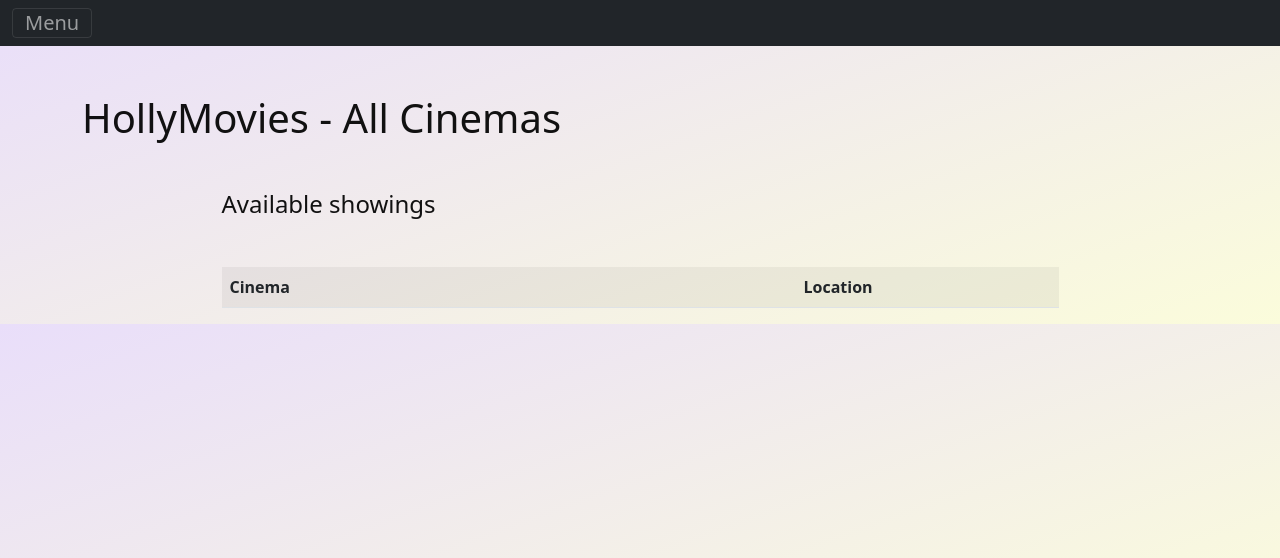
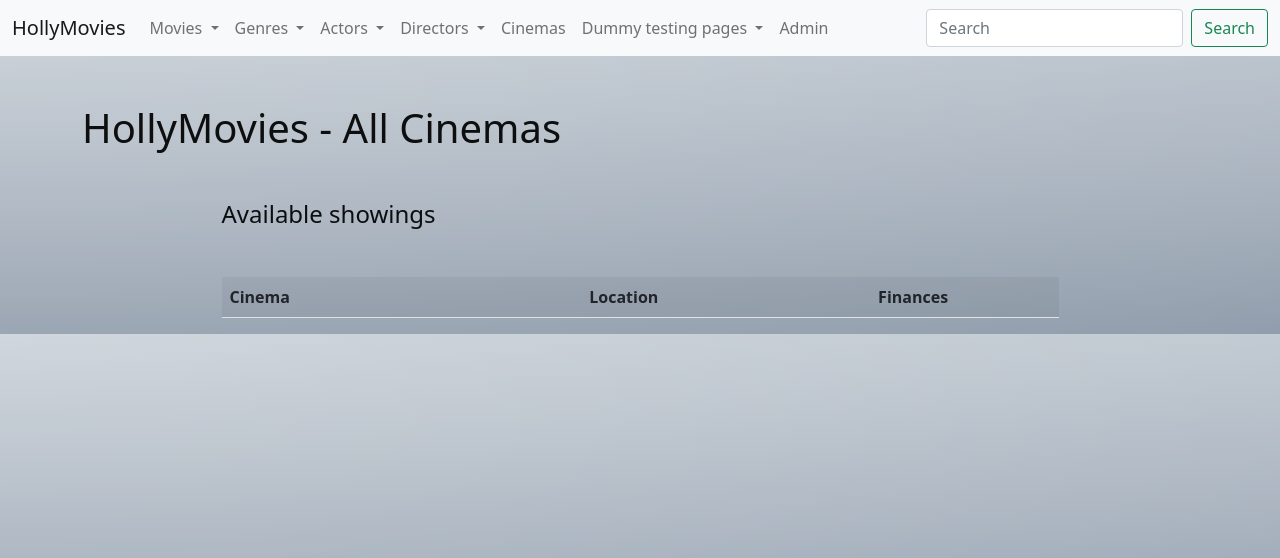
Before and after one commit to Aikusoid/hollymovies, a Django app: page /cinema/list/ in a window 1280 px wide. Shown: the top 558 px of the page. Run offline with Django 3.2, Linux system fonts and the light colour scheme; the visitor is signed in with stand-in values (Sample User, id 1); data that the repository does not hold is empty.

Commit message:
added finance feature to cinemas, base.html refactor

```diff
--- a/movie/admin.py
+++ b/movie/admin.py
@@ -23,7 +23,7 @@ class DirectorAdmin(admin.ModelAdmin):
 
 
 class CinemaAdmin(admin.ModelAdmin):
-    list_display = ['id', 'name', 'location']
+    list_display = ['id', 'name', 'location', 'finances']
 
 
 class CinemaMovieShowingsAdmin(admin.ModelAdmin):
@@ -36,7 +36,7 @@ class CinemaMovieShowingsAdmin(admin.ModelAdmin):
     def sold_out(obj):
         return obj.sold_out
 
-    list_display = ['cinema', 'movie', 'showing_time', 'duration', 'sold_out', 'sales_open', 'closed']
+    list_display = ['cinema', 'movie', 'showing_time', 'duration', 'numbers_of_tickets', 'available_tickets', 'sold_out', 'sales_open', 'closed']
 
 
 admin.site.register(Movie, MovieAdmin)
--- a/movie/models.py
+++ b/movie/models.py
@@ -83,6 +83,7 @@ class Cinema(BaseModel):
     name = models.CharField(max_length=512)
     location = models.CharField(max_length=512)
     movie_showings = models.ManyToManyField(Movie, related_name='cinemas', through='movie.CinemaMovieShowings')
+    finances = models.FloatField(default=0)
 
     class Meta:
         unique_together = ('name', 'location')
@@ -110,6 +111,10 @@ class CinemaMovieShowings(BaseModel):
         return self.available_tickets <= 0
 
     @property
+    def earnings(self):
+        return self.sold_tickets * self.ticket_price
+
+    @property
     def closed(self):
         now = timezone.now()
         closed = now > (self.showing_time + timedelta(minutes=self.duration))
--- a/movie/static/css/style.css
+++ b/movie/static/css/style.css
@@ -1,5 +1,6 @@
 body{
-    background-image: linear-gradient(160deg, #e9defa 0%, #fbfcdb 100%);
+    background: linear-gradient(-180deg, #BCC5CE 0%, #929EAD 98%), radial-gradient(at top left, rgba(255,255,255,0.30) 0%, rgba(0,0,0,0.30) 100%);
+    background-blend-mode: screen;
     color: rgba(0, 0, 0, 0.93);
     min-height: 100%;
 }
--- a/movie/templates/base.html
+++ b/movie/templates/base.html
@@ -9,51 +9,85 @@
     <link rel="stylesheet" href="{% static 'css/style.css' %}">
 </head>
 <body>
-    <nav class="navbar navbar-dark bg-dark">
+    <nav class="navbar navbar-expand-lg navbar-light bg-light">
         <div class="container-fluid">
-            <button class="navbar-toggler" type="button" data-bs-toggle="collapse" data-bs-target="#navbarToggleExternalContent" aria-controls="navbarToggleExternalContent" aria-expanded="false" aria-label="Toggle navigation">
-                <span>Menu</span>
+            <a class="navbar-brand" href="{% url 'homepage' %}">HollyMovies</a>
+            <button class="navbar-toggler" type="button" data-bs-toggle="collapse" data-bs-target="#navbarSupportedContent" aria-controls="navbarSupportedContent" aria-expanded="false" aria-label="Toggle navigation">
+                <span class="navbar-toggler-icon"></span>
             </button>
+            <div class="collapse navbar-collapse" id="navbarSupportedContent">
+                <ul class="navbar-nav me-auto mb-2 mb-lg-0">
+                    <li class="nav-item dropdown">
+                        <a class="nav-link dropdown-toggle" href="#" id="navbarDropdown" role="button" data-bs-toggle="dropdown" aria-expanded="false">
+                        Movies
+                        </a>
+                        <ul class="dropdown-menu" aria-labelledby="navbarDropdown">
+                            <li><a class="dropdown-item" href="{% url 'movie:list' %}">All Movies</a></li>
+                            <li><hr class="dropdown-divider"></li>
+                            <li><a class="dropdown-item" href="{% url 'movie:create' %}">Create Movie</a></li>
+                        </ul>
+                    </li>
+                    <li class="nav-item dropdown">
+                        <a class="nav-link dropdown-toggle" href="#" id="navbarDropdown" role="button" data-bs-toggle="dropdown" aria-expanded="false">
+                        Genres
+                        </a>
+                        <ul class="dropdown-menu" aria-labelledby="navbarDropdown">
+                            <li><a class="dropdown-item" href="{% url 'genre:list' %}">All Genres</a></li>
+                            <li><hr class="dropdown-divider"></li>
+                            <li><a class="dropdown-item" href="{% url 'genre:create' %}">Create Genre</a></li>
+                        </ul>
+                    </li>
+                    <li class="nav-item dropdown">
+                        <a class="nav-link dropdown-toggle" href="#" id="navbarDropdown" role="button" data-bs-toggle="dropdown" aria-expanded="false">
+                        Actors
+                        </a>
+                        <ul class="dropdown-menu" aria-labelledby="navbarDropdown">
+                            <li><a class="dropdown-item" href="{% url 'actor:list' %}">All Actors</a></li>
+                            <li><hr class="dropdown-divider"></li>
+                            <li><a class="dropdown-item" href="{% url 'actor:create' %}">Create Actor</a></li>
+                        </ul>
+                    </li>
+                    <li class="nav-item dropdown">
+                        <a class="nav-link dropdown-toggle" href="#" id="navbarDropdown" role="button" data-bs-toggle="dropdown" aria-expanded="false">
+                        Directors
+                        </a>
+                        <ul class="dropdown-menu" aria-labelledby="navbarDropdown">
+                            <li><a class="dropdown-item" href="{% url 'director:list' %}">All Directors</a></li>
+                            <li><hr class="dropdown-divider"></li>
+                            <li><a class="dropdown-item" href="{% url 'director:create' %}">Create Director</a></li>
+                        </ul>
+                    </li>
+                    <li class="nav-item">
+                        <a class="nav-link" href="{% url 'cinema:list' %}">Cinemas</a>
+                    </li>
+                    <li class="nav-item dropdown">
+                        <a class="nav-link dropdown-toggle" href="#" id="navbarDropdown" role="button" data-bs-toggle="dropdown" aria-expanded="false">
+                        Dummy testing pages
+                        </a>
+                        <ul class="dropdown-menu" aria-labelledby="navbarDropdown">
+                            <li><a class="dropdown-item" href="{% url 'data-types-testing' %}">Data types in templates</a></li>
+                            <li><a class="dropdown-item" href="{% url 'dummy-form' %}"></a></li>
+                        </ul>
+                    </li>
+                    <li class="nav-item">
+                        {% if request.user.is_authenticated %}
+                            {% if request.user.is_superuser %}
+                                <a class="nav-link " href="{% url 'admin:index' %}">Admin</a>
+                            {% else %}
+                                <a class="nav-link" href='#'>{{ request.user.username }}</a>
+                            {% endif %}
+                            {% else %}
+                                <a class="nav-link" href='#'>Login</a>
+                        {% endif %}
+                    </li>
+                </ul>
+                <form class="d-flex">
+                    <input class="form-control me-2" type="search" placeholder="Search" aria-label="Search">
+                    <button class="btn btn-outline-success" type="submit">Search</button>
+                </form>
+            </div>
         </div>
     </nav>
-    <div class="collapse" id="navbarToggleExternalContent">
-        <div class="bg-dark p-3">
-            <h6 class="text-white-50 pt-2"><strong>Application pages</strong></h6>
-            <h6><a href="{% url 'homepage' %}" class="text-decoration-none">Home</a></h6>
-
-            <h6 class="text-white-50 pt-2"><strong>Movies endpoints</strong></h6>
-            <h6><a href="{% url 'movie:list' %}" class="text-decoration-none">All movies</a></h6>
-            <h6><a href="{% url 'movie:create' %}" class="text-decoration-none">Create Movie</a></h6>
-
-            <h6 class="text-white-50 pt-2"><strong>Genre endpoints</strong></h6>
-            <h6><a href="{% url 'genre:list' %}" class="text-decoration-none">All genres</a></h6>
-
-            <h6 class="text-white-50 pt-2"><strong>Director endpoints</strong></h6>
-            <h6><a href="{% url 'director:list' %}" class="text-decoration-none"> All directors</a></h6>
-
-            <h6 class="text-white-50 pt-2"><strong>Actors endpoints</strong></h6>
-            <h6><a href="{% url 'actor:list' %}" class="text-decoration-none"> All actors</a></h6>
-            <h6><a href="{% url 'actor:create' %}" class="text-decoration-none">Create Actor</a></h6>
-
-            <h6 class="text-white-50 pt-2"><strong>Cinemas endpoints</strong></h6>
-            <h6><a href="{% url 'cinema:list' %}" class="text-decoration-none">All cinemas</a></h6>
-
-            <h6 class="text-white-50 pt-2"><strong>Dummy testing pages</strong></h6>
-            <h6><a href="{% url 'data-types-testing' %}" class="text-decoration-none"> Data types in templates</a></h6>
-            <h6><a href="{% url 'dummy-form' %}" class="text-decoration-none">Dummy forms testing</a></h6>
-
-            {% if request.user.is_authenticated %}
-                {% if request.user.is_superuser %}
-                    <h6 class="text-white-50 links pt-3">Username: <a href="{% url 'admin:index' %}" class="text-decoration-none">Admin</a></h6>
-                {% else %}
-                    <h6 class="text-white-50 links pt-3">Username: {{ request.user.username }}</h6>
-                {% endif %}
-            {% else %}
-                <h6 class="text-white-50 links pt-3">login</h6>
-            {% endif %}
-        </div>
-    </div>
-
     <div class="container">
         <h1 class="mt-5">HollyMovies - {% block current_tab %}{% endblock current_tab %}</h1>
         <div class="container">
--- a/movie/templates/cinemas/detail.html
+++ b/movie/templates/cinemas/detail.html
@@ -6,6 +6,7 @@
 {% block body %}
     <p><strong>Cinema:</strong> {{ object.name }}</p>
     <p><strong>Location:</strong> {{ object.location }}</p>
+    <p><strong>Finances:</strong> {{ object.finances }}</p>
 
     <div class="w-75 m-auto">
     <table class="mt-5 table table-striped table-hover">
@@ -13,15 +14,15 @@
         <tr>
             <th>Movie</th>
             <th>Starts at</th>
-            <th>Available tickets</th>
+            <th>Number of tickets</th>
             <th>Duration (minutes)</th>
         </tr>
         {% for showing in showings %}
             <tr>
                 <td><a href="{% url 'showing:detail' showing.movie.pk %}">{{ showing.movie.name }}</a></td>
                 <td>{{ showing.showing_time }}</td>
+                <td>{{ showing.numbers_of_tickets }}</td>
                 <td>{{ showing.duration }}</td>
-                <td>{{ showing.available_tickets }}</td>
             </tr>
         {% endfor %}
     </table>
--- a/movie/templates/cinemas/list.html
+++ b/movie/templates/cinemas/list.html
@@ -10,11 +10,13 @@
         <tr>
             <th>Cinema</th>
             <th class="text-center">Location</th>
+            <th class="text-center">Finances</th>
         </tr>
         {% for cinema in object_list %}
             <tr>
                 <td><a href="{% url 'cinema:detail' cinema.pk %}">{{ cinema.name }}</a></td>
                 <td class="text-center">{{ cinema.location }}</td>
+                <td class="text-center">{{ cinema.finances }}</td>
             </tr>
         {% endfor %}
     </table>
--- a/movie/views/cinema.py
+++ b/movie/views/cinema.py
@@ -1,6 +1,8 @@
 from django.contrib.messages.views import SuccessMessageMixin
+from django.shortcuts import redirect
 from django.urls import reverse
 from django.views.generic import ListView, DetailView, CreateView, UpdateView, DeleteView
+from django.contrib import messages
 
 from movie.forms import CinemaForm
 from movie.models import Cinema, CinemaMovieShowings
@@ -30,8 +32,8 @@ class CinemaDetailView(DetailView):
         for showing in showings:
             if showing.closed:
                 continue
-            elif showing.sold_out:
-                continue
+            # elif showing.sold_out:
+            #     continue
             active_showings.append(showing)
 
         context.update({
@@ -69,12 +71,18 @@ class CinemaDeleteView(DeleteSuccessMixin, DeleteView):
         return reverse('cinema:list')
 
 
-class ShowingDetailView(DetailView):
+class ShowingDetailView(DetailView, SuccessMessageMixin):
     model = CinemaMovieShowings
     template_name = 'cinemas/showing_detail.html'
 
     def post(self, request, *args, **kwargs):
         self.object = self.get_object()
+        if self.object.available_tickets <= 0:
+            messages.error(request, 'No more tickets left. Please look for new showing.')
+            return redirect('cinema:detail')
         self.object.sold_tickets += 1
+        cinema = self.object.cinema
+        cinema.finances += self.object.ticket_price
+        cinema.save(update_fields=['finances', ])
         self.object.save(update_fields=['sold_tickets', ])
         return self.get(request, *args, *kwargs)
```
Also changed, not shown: movie/migrations/0010_auto_20211209_2210.py (added), movie/migrations/0011_auto_20211209_2230.py (added).
